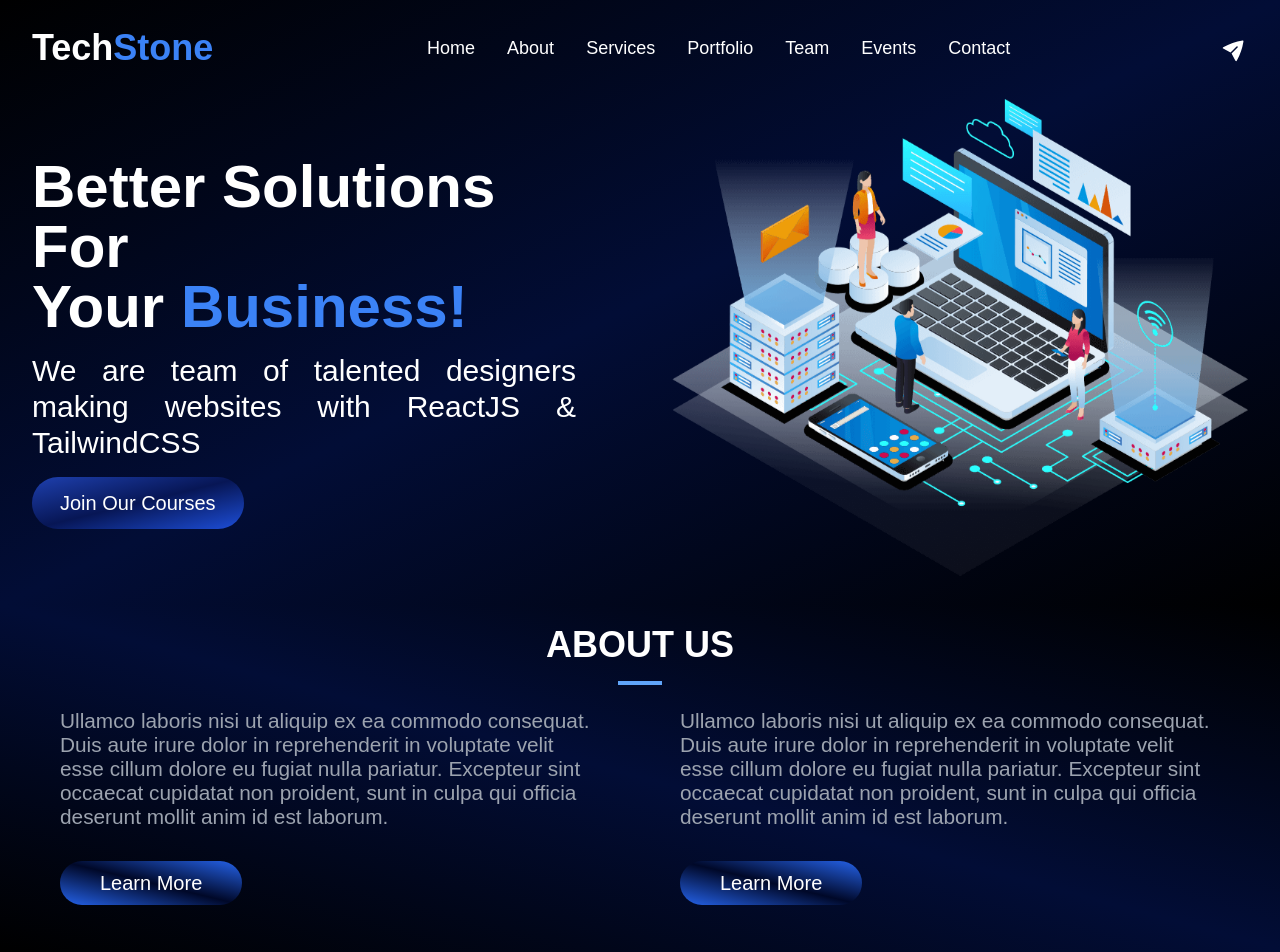
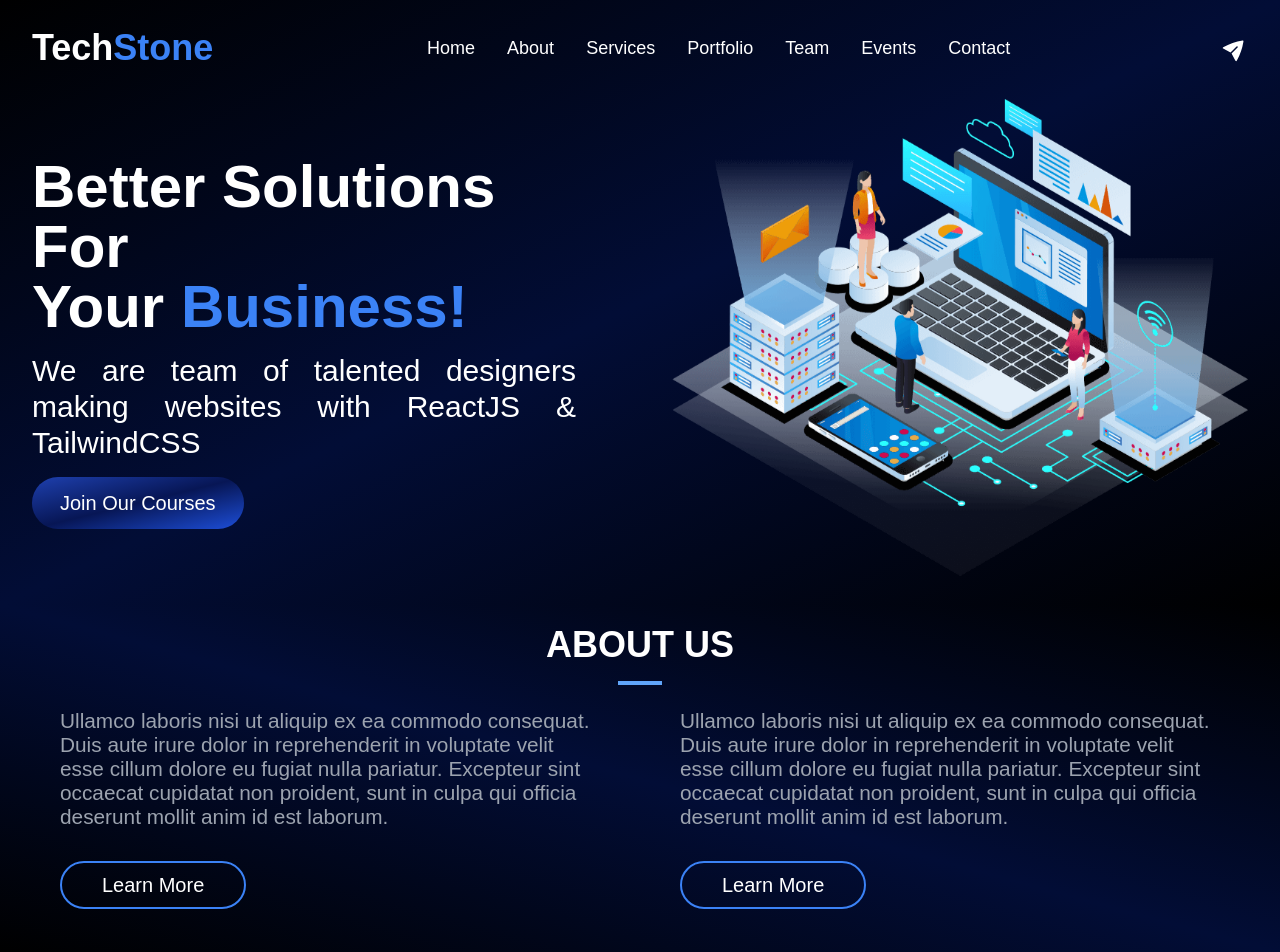
Before and after one commit to Arbab02/techStone, a React (Vite) app: page / in a window 1280 px wide. Shown: the top 952 px of the page. Built offline with nearby package versions, Linux system fonts and the light colour scheme; a web font is replaced by a local one.

Commit message:
Update About.jsx

```diff
--- a/src/components/About.jsx
+++ b/src/components/About.jsx
@@ -19,8 +19,8 @@ const About = () => {
                 cupidatat non proident, sunt in culpa qui officia deserunt
                 mollit anim id est laborum.
               </p>
-              <a className="text-indigo-400 inline-flex items-center" href="#">
-                <button className="block mx-auto lg:mx-0  xl:mx-0 md:mx-0 rounded-full xl:text-xl lg:text-lg text-base  bg-gradient-to-tr from-blue-600 via-[#000828] to-blue-600 font-normal mt-4 text-white px-10 py-2  transition-all hover:scale-110">
+              <a className=" inline-flex items-center" href="#">
+                <button className="block mx-auto lg:mx-0  xl:mx-0 md:mx-0 rounded-full xl:text-xl lg:text-lg  bg-tranparent font-normal mt-4 text-white px-10 py-2 text-blue-400 border-2 border-rounded border-blue-500  transition-all hover:scale-110 ">
                   Learn More
                 </button>
               </a>
```
